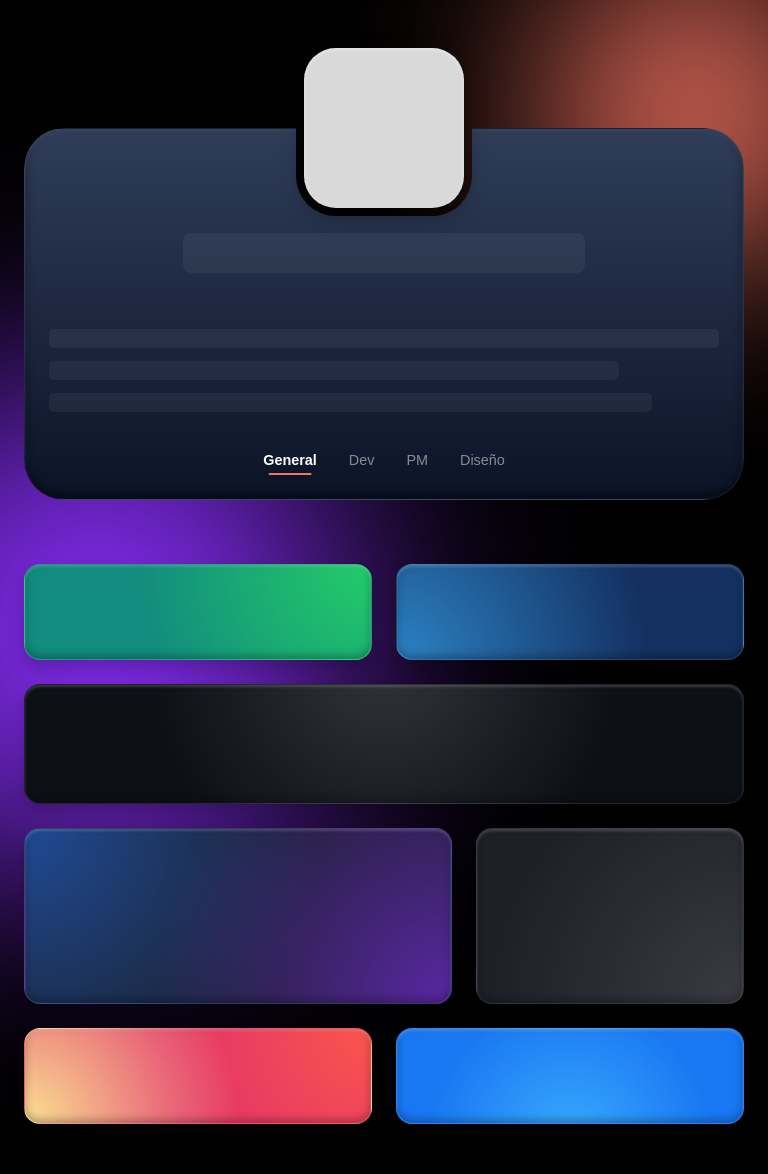
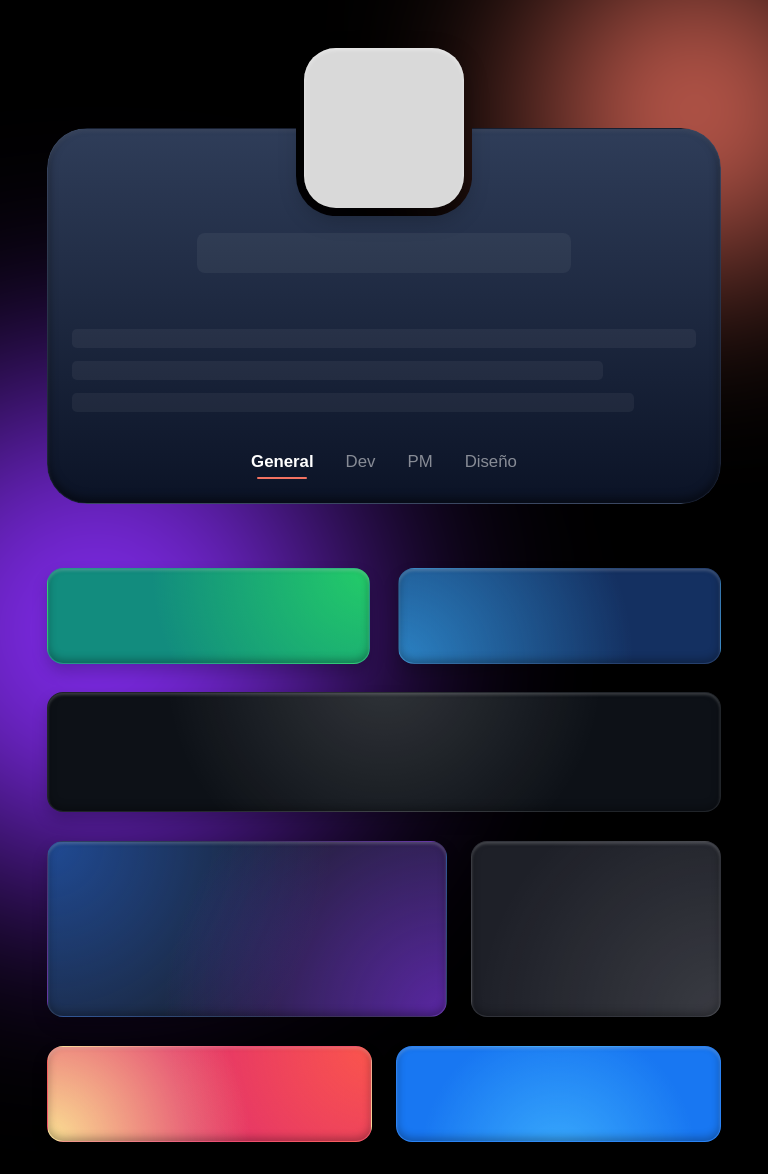
Before and after one commit to santi-trujillo/personal-portfolio, a plain HTML site: page index.html in a window 768 px wide. Drawn offline with Linux system fonts and the light colour scheme.

Commit message:
style: apply dynamic viewport width clamping and tablet-specific fluid typography for portrait screens between 768px and 1079px

```diff
--- a/css/layout.css
+++ b/css/layout.css
@@ -19,14 +19,14 @@ body { padding: 0 !important; margin: 0; overflow-x: hidden; background-color: #
 .nx-orb-orange { width: 300px; height: 300px; background: var(--orb-orange); filter: blur(100px); top: -5%; right: -10%; }
 .nx-orb-purple { width: 500px; height: 500px; background: var(--orb-purple); filter: blur(120px); bottom: -10%; left: -20%; }
 
-/* 1. MODO MÓVIL Y TABLET PORTRAIT (Base Absoluta) */
+/* 1. MODO MÓVIL Y TABLET PORTRAIT (Base Absoluta Dinámica) */
 .nx-portfolio-wrapper {
   position: relative;
-  width: 100%;
-  /* EXPANSIÓN: Sube de 480px a 800px para llenar las pantallas de tabletas */
-  max-width: 800px;
+  /* Fluidez total: ocupa el 92% del ancho disponible hasta un máximo de 960px */
+  width: min(92vw, 960px);
+  max-width: none;
   margin: 0 auto;
-  padding: 8rem 1.5rem 2rem 1.5rem;
+  padding: 8rem 1rem 2rem 1rem;
   box-sizing: border-box;
 }
 
@@ -125,6 +125,21 @@ body { padding: 0 !important; margin: 0; overflow-x: hidden; background-color: #
 .nx-design-card:hover { transform: translateY(-0.5rem) scale(1.02); border-color: rgba(255, 255, 255, 0.2); box-shadow: inset 0 2px 4px rgba(255, 255, 255, 0.1), 0 20px 40px rgba(0, 0, 0, 0.5); z-index: 2; }
 
 
+/* Micro-ajuste proporcional para Tablets (768px - 1079px) */
+@media (min-width: 768px) and (max-width: 1079px) {
+  html {
+    font-size: clamp(16px, 1.1vw + 7px, 20px);
+  }
+
+  .nx-bento-grid {
+    gap: 1.8rem;
+  }
+
+  .nx-nav-item {
+    font-size: 1.05rem;
+  }
+}
+
 /* =========================================
    2. DASHBOARD HORIZONTAL & FLUIDO (>1080px)
    ========================================= */
```
